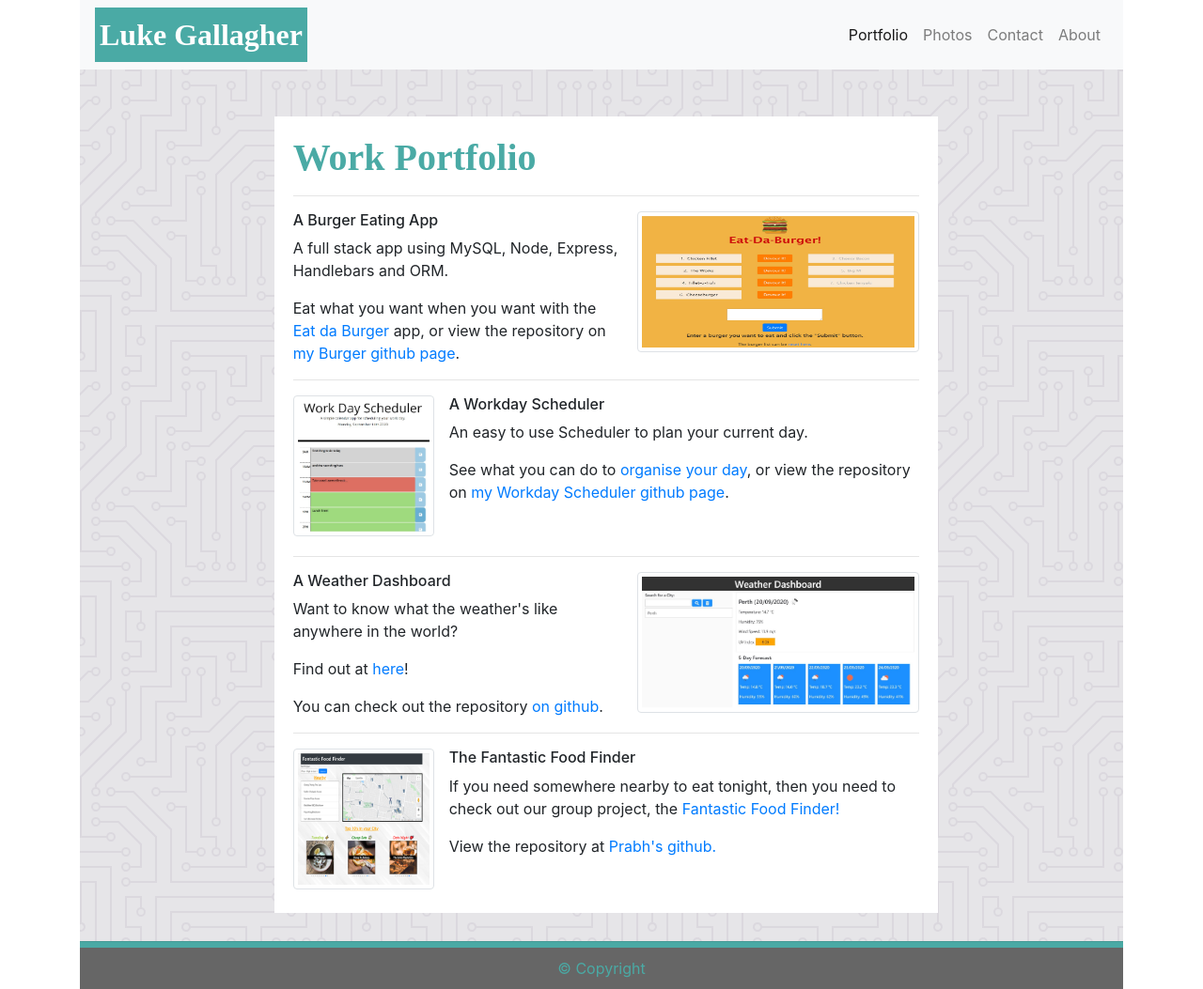
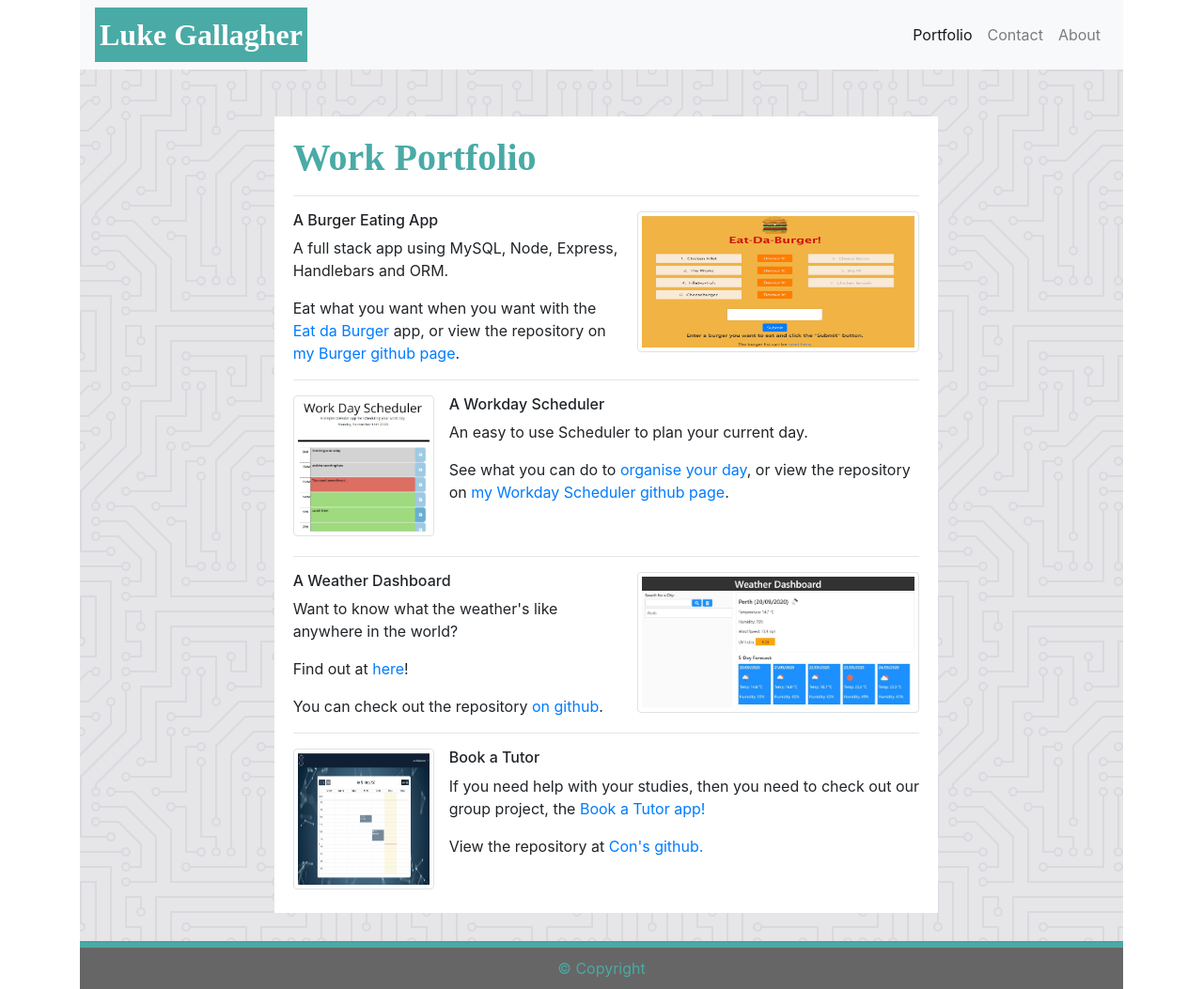
Before and after one commit to galluk/My-Portfolio, a plain HTML site: page portfolio.html in a window 1280 px wide. Shown: the whole page at 94% size. Drawn offline with nearby package versions, Linux system fonts and the light colour scheme.

Commit message:
Update portfolio links

```diff
--- a/portfolio.html
+++ b/portfolio.html
@@ -32,9 +32,9 @@
 						<li class="nav-item active">
 							<a class="nav-link" href="portfolio.html">Portfolio</a>
 						</li>
-						<li class="nav-item">
+						<!-- <li class="nav-item">
 							<a class="nav-link" href="photos.html">Photos</a>
-						</li>
+						</li> -->
 						<li class="nav-item">
 							<a class="nav-link" href="contact.html">Contact</a>
 						</li>
@@ -75,10 +75,10 @@
 					</div>
 					<hr />
 					<div class="projectDiv">
-						<img class="img img-thumbnail" id="imgFoodFinder" src="Assets/Images/project1.gif" alt="picture of fantastic food finder project" />
-						<h6>The Fantastic Food Finder</h6>
-						<p>If you need somewhere nearby to eat tonight, then you need to check out our group project, the <a href="https://prabhm512.github.io/fantastic-food-finder">Fantastic Food Finder!</a></p>
-						<p>View the repository at <a href="https://github.com/prabhm512/fantastic-food-finder">Prabh's github.</a></p>
+						<img class="img img-thumbnail" id="imgFoodFinder" src="Assets/Images/book-a-tutor.jpg" alt="picture of book-a-tutor project" />
+						<h6>Book a Tutor</h6>
+						<p>If you need help with your studies, then you need to check out our group project, the <a href="https://https://book-a-tutor.herokuapp.com/">Book a Tutor app!</a></p>
+						<p>View the repository at <a href="https://https://github.com/Epanastatis2020/book-a-tutor">Con's github.</a></p>
 					</div>
 				</div>
 				<div class="col-md-2"></div>
```
Also changed, not shown: contact.html (+2 -2 lines), index.html (+2 -2 lines), Assets/Images/book-a-tutor.jpg (added).
